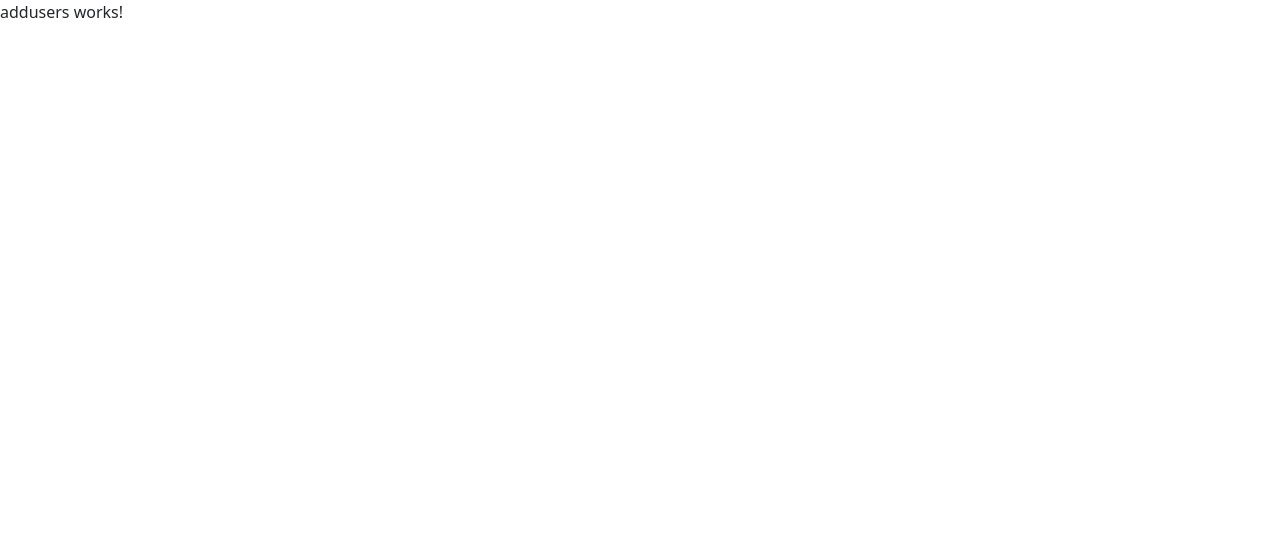
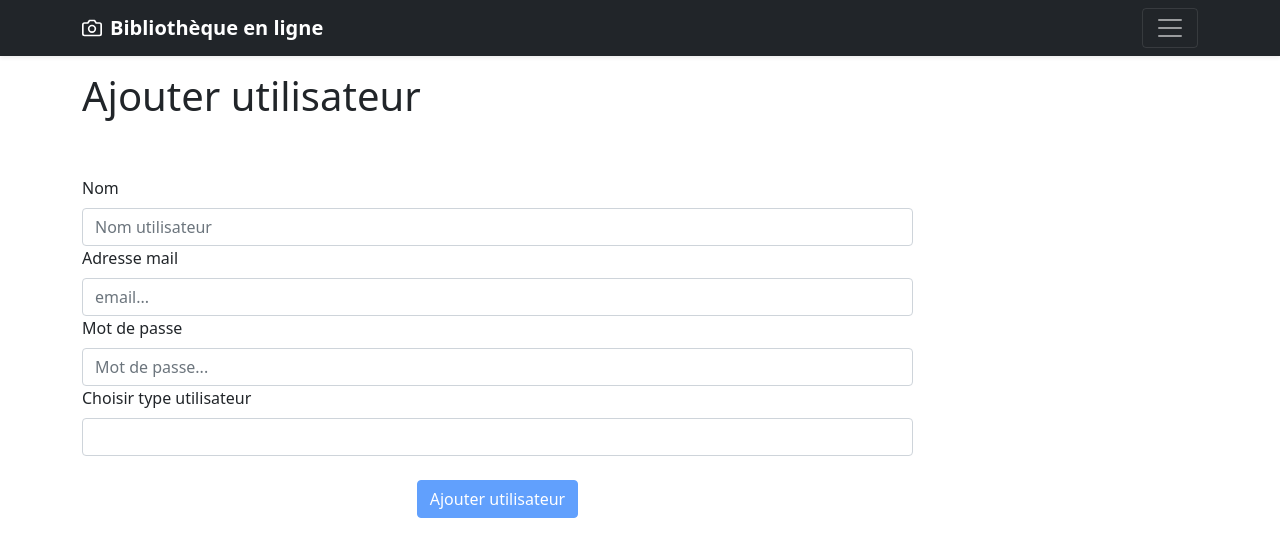
Before and after one commit to sanaBth/bibliotheque_front, an Angular app: page /adduser in a window 1280 px wide. Shown: the top 556 px of the page. Built offline with nearby package versions, Linux system fonts and the light colour scheme.

Commit message:
login and register

```diff
--- a/src/app/page/addusers/addusers.component.html
+++ b/src/app/page/addusers/addusers.component.html
@@ -1 +1,93 @@
-<p>addusers works!</p>
+<app-header></app-header>
+
+<div class="container">
+  <form [formGroup]="postForm">
+    <div class="row mb-5 mt-3">
+      <div class="col-md-12"><h1>Ajouter utilisateur</h1></div>
+    </div>
+    <div class="row">
+      <div class="col-md-9">
+        <div class="col-auto">
+          <label for="titre" class="form-label">Nom</label>
+          <input
+            class="form-control"
+            type="text"
+            placeholder="Nom utilisateur"
+            id="myInput"
+            formControlName="name"
+          />
+          <div
+            class="text-info"
+            *ngIf="
+              postForm.controls.name &&
+              postForm.controls.name.invalid &&
+              postForm.controls.name.touched
+            "
+          >
+            Ce champs est obligatoire
+          </div>
+        </div>
+
+        <div class="col-auto">
+          <label for="description" class="form-label">Adresse mail</label>
+          <input
+            class="form-control"
+            type="text"
+            placeholder="email..."
+            id="myInput"
+            formControlName="email"
+          />
+          <div
+            class="text-info"
+            *ngIf="
+              postForm.controls.email &&
+              postForm.controls.email.invalid &&
+              postForm.controls.email.touched
+            "
+          >
+            Ce champs est obligatoire
+          </div>
+        </div>
+        <div class="col-auto">
+          <label for="auteur" class="form-label">Mot de passe</label>
+          <input
+            class="form-control"
+            type="text"
+            placeholder="Mot de passe..."
+            id="myInput"
+            formControlName="password"
+          />
+          <div
+            class="text-info"
+            *ngIf="
+              postForm.controls.password &&
+              postForm.controls.password.invalid &&
+              postForm.controls.password.touched
+            "
+          >
+            Ce champs est obligatoire
+          </div>
+        </div>
+        <div class="col-auto">
+          <label for="idform" class="form-label"
+            >Choisir type utilisateur</label
+          >
+          <select id="idform" class="form-control" formControlName="type">
+            <option>Normal</option>
+            <option>Abonné</option>
+          </select>
+        </div>
+        <p class="text-center mt-4">
+          <button
+            type="submit"
+            class="text-center btn btn-primary"
+            [disabled]="!postForm.valid"
+            (click)="newElement()"
+          >
+            Ajouter utilisateur
+          </button>
+        </p>
+      </div>
+    </div>
+  </form>
+</div>
--- a/src/app/page/addusers/addusers.component.ts
+++ b/src/app/page/addusers/addusers.component.ts
@@ -1,4 +1,7 @@
 import { Component, OnInit } from '@angular/core';
+import { FormControl, FormGroup, Validators } from '@angular/forms';
+import { AuthService } from 'src/app/service/auth.service';
+import { Router } from '@angular/router';
 
 @Component({
   selector: 'app-addusers',
@@ -6,10 +9,25 @@ import { Component, OnInit } from '@angular/core';
   styleUrls: ['./addusers.component.css']
 })
 export class AddusersComponent implements OnInit {
-
-  constructor() { }
-
+  postForm: FormGroup;
+  constructor(private authservice: AuthService,
+    private router: Router) { }
+  controls: any
   ngOnInit(): void {
+    this.postForm = new FormGroup
+      ({
+        name: new FormControl('', Validators.required),
+        password: new FormControl('', Validators.required),
+        email: new FormControl('', Validators.required),
+        type: new FormControl('', Validators.required),
+      })
+    this.controls = this.postForm.controls
   }
-
+  newElement() {
+    this.authservice.register(this.postForm.value).subscribe((res) => {
+      if (res) {
+        this.router.navigate(['/index']);
+      }
+    })
+  }
 }
--- a/src/app/page/login/login.component.html
+++ b/src/app/page/login/login.component.html
@@ -1,6 +1,6 @@
 <div class="text-center fontback">
   <main class="form-signin">
-    <form>
+    <form class="register-form" [formGroup]="userForm" (ngSubmit)="login()">
       <img
         class="mb-4"
         src="../assets/img/bootstrap-logo.svg"
@@ -8,7 +8,7 @@
         width="72"
         height="57"
       />
-      <h1 class="h3 mb-3 fw-normal">Please sign in</h1>
+      <h1 class="h3 mb-3 fw-normal">Connestez vous</h1>
 
       <div class="form-floating">
         <input
@@ -16,8 +16,9 @@
           class="form-control"
           id="floatingInput"
           placeholder="name@example.com"
+          formControlName="email"
         />
-        <label for="floatingInput">Email address</label>
+        <label for="floatingInput">Adresse e-mail</label>
       </div>
       <div class="form-floating">
         <input
@@ -25,17 +26,13 @@
           class="form-control"
           id="floatingPassword"
           placeholder="Password"
+          formControlName="password"
         />
-        <label for="floatingPassword">Password</label>
+        <label for="floatingPassword">Mot de passe</label>
       </div>
 
-      <div class="checkbox mb-3">
-        <label>
-          <input type="checkbox" value="remember-me" /> Remember me
-        </label>
-      </div>
       <button class="w-100 btn btn-lg btn-primary" type="submit">
-        Sign in
+        Connexion
       </button>
       <p class="mt-5 mb-3 text-muted">&copy; 2017–2021</p>
     </form>
--- a/src/app/page/login/login.component.ts
+++ b/src/app/page/login/login.component.ts
@@ -1,4 +1,8 @@
 import { Component, OnInit } from '@angular/core';
+import { Router } from '@angular/router';
+import { AuthService } from 'src/app/service/auth.service';
+import { FormControl, FormGroup, Validators } from '@angular/forms';
+import { LocalstorageService } from 'src/app/service/localstorage.service';
 
 @Component({
   selector: 'app-login',
@@ -6,10 +10,35 @@ import { Component, OnInit } from '@angular/core';
   styleUrls: ['./login.component.css']
 })
 export class LoginComponent implements OnInit {
+  userForm: any;
+  controls: any
 
-  constructor() { }
+  constructor(private authService: AuthService,
+    private router: Router,
+    private loginservice: LocalstorageService
+  ) { }
 
   ngOnInit(): void {
+    this.userForm = new FormGroup
+      ({
+        email: new FormControl('', [Validators.required, Validators.pattern("^[a-z0-9._%+-]+@[a-z0-9.-]+\\.[a-z]{2,4}$")]),
+        password: new FormControl('', [Validators.required]),
+      });
+    //console.log(this.userForm.controls);
+    this.controls = this.userForm.controls
   }
+  public login() {
 
+    this.authService.login(this.userForm.value).subscribe(
+      (res) => {
+        this.router.navigate(['/index']);
+        this.loginservice.setUseconnected(res.user);
+
+
+      },
+      (err) => {
+        console.log("erreur de connexion");
+      }
+    );
+  }
 }
--- /dev/null
+++ b/src/app/service/auth.service.ts
@@ -0,0 +1,25 @@
+import { Injectable } from '@angular/core';
+import { HttpClient, HttpHeaders, HttpErrorResponse } from '@angular/common/http';
+import { Router } from '@angular/router';
+import { Observable, throwError } from 'rxjs';
+import { catchError, map } from 'rxjs/operators';
+import { User } from '../model/user';
+@Injectable({
+  providedIn: 'root'
+})
+export class AuthService {
+
+  api_url: string = 'http://localhost:4000';
+
+  constructor(private httpClient: HttpClient, public router: Router) { }
+
+  // Sign-in
+  login(user: User) {
+    return this.httpClient.post<any>(`${this.api_url}/apiuser/login`, user);
+
+  }
+  //register
+  register(user: User) {
+    return this.httpClient.post(`${this.api_url}/apiuser/register`, user);
+  }
+}
--- /dev/null
+++ b/src/app/service/localstorage.service.ts
@@ -0,0 +1,18 @@
+import { Injectable } from '@angular/core';
+
+@Injectable({
+  providedIn: 'root'
+})
+export class LocalstorageService {
+
+  constructor() { }
+  setUseconnected(user: any) {
+    localStorage.setItem('userconnected', JSON.stringify(user.name,));
+    localStorage.setItem('type', JSON.stringify(user.type));
+    localStorage.setItem('email', JSON.stringify(user.email));
+    localStorage.setItem('userid', JSON.stringify(user._id));
+  }
+  getUseconnected() {
+    return JSON.parse(localStorage.getItem('userconnected') || 'null');
+  }
+}
```
Also changed, not shown: src/app/model/user.ts (+14 -0 lines), 2 other files (tests, documents, lock files or other folders).
